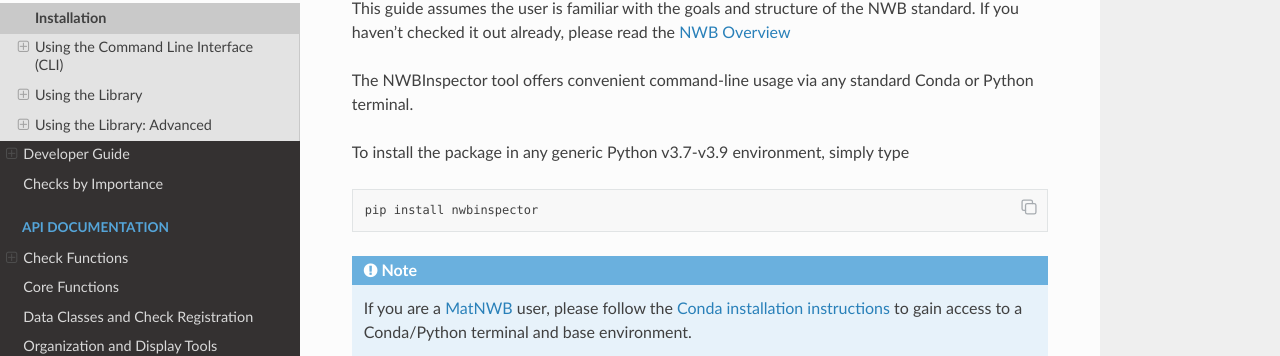
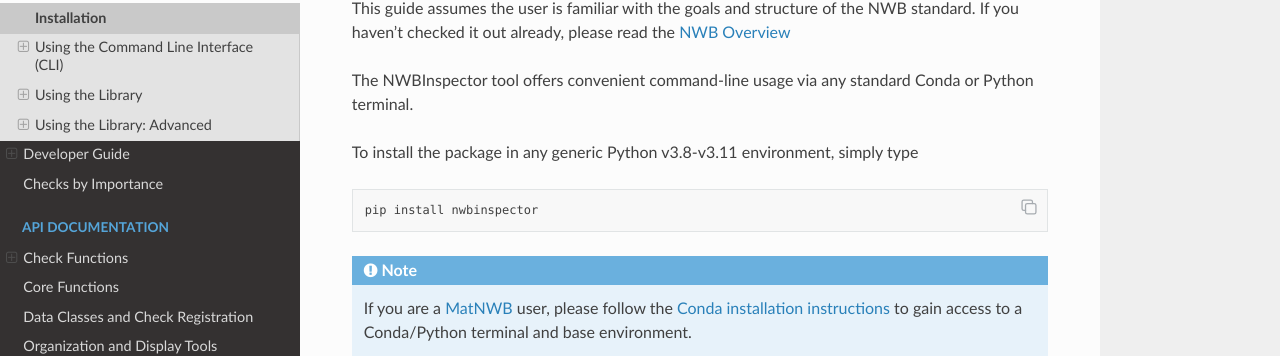
Before and after one commit to NeurodataWithoutBorders/nwbinspector, a Sphinx documentation site: the page built from docs/user_guide/installation.rst, in a window 1280 px wide. Shown: the part 163-519 px from the top of the page. Built offline with Sphinx 7.4.7 and the Read the Docs theme 2.0.0, drawn with Linux system fonts in a browser that asks for light colours.

Commit message:
drop support for 3.7 and add support for 3.11

```diff
--- a/docs/user_guide/installation.rst
+++ b/docs/user_guide/installation.rst
@@ -6,7 +6,7 @@ If you haven't checked it out already, please read the :nwb-overview:`NWB Overvi
 
 The NWBInspector tool offers convenient command-line usage via any standard Conda or Python terminal.
 
-To install the package in any generic Python v3.7-v3.9 environment, simply type
+To install the package in any generic Python v3.8-v3.11 environment, simply type
 
 ::
 
```
Also changed, not shown: 4 other files.
